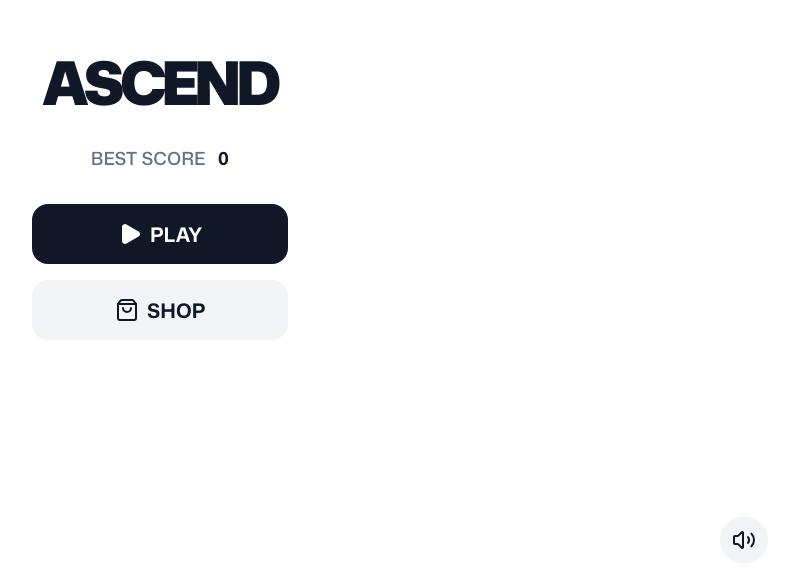
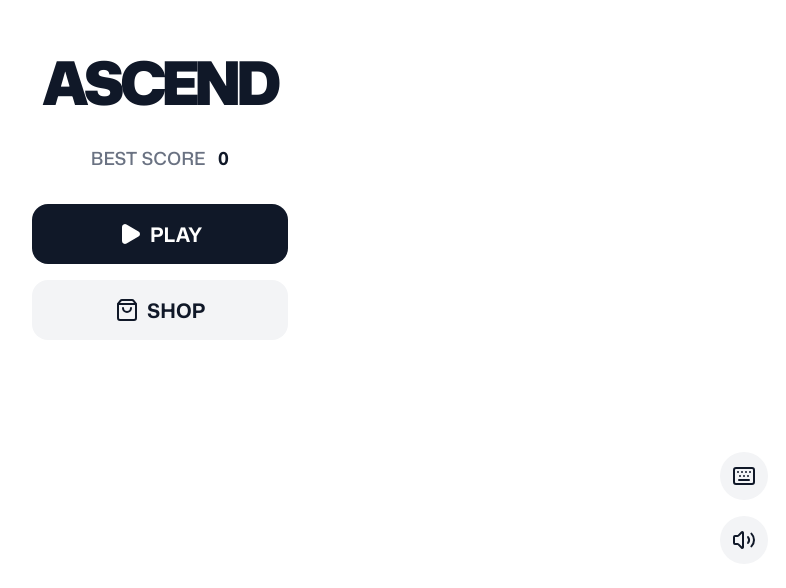
Before and after one commit to Vatsal-Bharkhada-Simform/Ascend.gg, a React (Vite) app: page / in a window 1280 px wide. Shown: the part 204-792 px from the top of the page, without its empty margins (480-1266 px from the left). Built offline with nearby package versions, Linux system fonts and the light colour scheme.

Commit message:
Feat: Add controls for desktop

```diff
--- a/src/components/GameCanvas.tsx
+++ b/src/components/GameCanvas.tsx
@@ -1,16 +1,21 @@
-import React, { useRef } from 'react';
+import React, { useRef, useEffect } from 'react';
 import { useGameLoop } from '../game/useGameLoop';
+import { useMetaStore } from '../store/metaStore';
 
 interface Props {
   onGameOver: (score: number) => void;
 }
 
-export const GameCanvas: React.FC<Props> = ({ onGameOver }) => {
+export const GameCanvas: React.FC<Props> = ({ onGameOver: _onGameOver }) => {
   const canvasRef = useRef<HTMLCanvasElement>(null);
 
-  const { handleInput } = useGameLoop(canvasRef, onGameOver);
+  const { handleInput } = useGameLoop(canvasRef, _onGameOver);
+  const { controlMode } = useMetaStore();
 
   const handlePointerDown = (e: React.PointerEvent<HTMLDivElement>) => {
+    // Disable touch controls if in keyboard mode
+    if (controlMode === 'keyboard') return;
+
     // Determine left or right side based on screen width
     const width = window.innerWidth;
     if (e.clientX < width / 2) {
@@ -20,9 +25,29 @@ export const GameCanvas: React.FC<Props> = ({ onGameOver }) => {
     }
   };
 
+  useEffect(() => {
+    if (controlMode !== 'keyboard') return;
+
+    const handleKeyDown = (e: KeyboardEvent) => {
+      // Prevent default scrolling for arrow keys
+      if (['ArrowLeft', 'ArrowRight'].includes(e.key)) {
+        e.preventDefault();
+      }
+
+      if (e.key.toLowerCase() === 'f' || e.key === 'ArrowLeft') {
+        handleInput('left');
+      } else if (e.key.toLowerCase() === 'j' || e.key === 'ArrowRight') {
+        handleInput('right');
+      }
+    };
+
+    window.addEventListener('keydown', handleKeyDown);
+    return () => window.removeEventListener('keydown', handleKeyDown);
+  }, [controlMode, handleInput]);
+
   return (
     <div
-      className="absolute inset-0 bg-white cursor-pointer"
+      className={`absolute inset-0 bg-white ${controlMode === 'touch' ? 'cursor-pointer' : ''}`}
       onPointerDown={handlePointerDown}
     >
       {/* HUD overlay */}
--- a/src/components/MenuScreen.tsx
+++ b/src/components/MenuScreen.tsx
@@ -1,6 +1,6 @@
 import React from 'react';
 import { useMetaStore } from '../store/metaStore';
-import { Play, ShoppingBag, Volume2, VolumeX } from 'lucide-react';
+import { Play, ShoppingBag, Volume2, VolumeX, Keyboard, Touchpad } from 'lucide-react';
 
 interface Props {
   onPlay: () => void;
@@ -8,8 +8,12 @@ interface Props {
 }
 
 export const MenuScreen: React.FC<Props> = ({ onPlay, onShop }) => {
-  const { bestScore } = useMetaStore();
+  const { bestScore, controlMode, setControlMode } = useMetaStore();
   const [muted, setMuted] = React.useState(false);
+
+  const toggleControlMode = () => {
+    setControlMode(controlMode === 'keyboard' ? 'touch' : 'keyboard');
+  };
 
   return (
     <div className="absolute inset-0 flex flex-col items-center justify-center bg-white text-gray-900">
@@ -39,12 +43,26 @@ export const MenuScreen: React.FC<Props> = ({ onPlay, onShop }) => {
         </div>
       </div>
 
-      <button
-        onClick={() => setMuted(!muted)}
-        className="absolute bottom-8 right-8 p-3 bg-gray-100 rounded-full hover:bg-gray-200 transition-colors"
-      >
-        {muted ? <VolumeX className="w-6 h-6" /> : <Volume2 className="w-6 h-6" />}
-      </button>
+      <div className="absolute bottom-8 right-8 flex flex-col space-y-4">
+        <button
+          onClick={toggleControlMode}
+          className="p-3 bg-gray-100 rounded-full hover:bg-gray-200 transition-colors flex items-center justify-center"
+          title={`Switch to ${controlMode === 'keyboard' ? 'Touch' : 'Keyboard'} Controls`}
+        >
+          {controlMode === 'keyboard' ? (
+            <Keyboard className="w-6 h-6" />
+          ) : (
+            <Touchpad className="w-6 h-6" />
+          )}
+        </button>
+
+        <button
+          onClick={() => setMuted(!muted)}
+          className="p-3 bg-gray-100 rounded-full hover:bg-gray-200 transition-colors"
+        >
+          {muted ? <VolumeX className="w-6 h-6" /> : <Volume2 className="w-6 h-6" />}
+        </button>
+      </div>
     </div>
   );
 };
--- a/src/store/metaStore.ts
+++ b/src/store/metaStore.ts
@@ -7,7 +7,13 @@ interface MetaStore extends SaveData {
   addCoins: (amount: number) => void;
   unlockSkin: (id: string) => void;
   equipSkin: (id: string) => void;
+  setControlMode: (mode: 'touch' | 'keyboard') => void;
 }
+
+const defaultControlMode =
+  typeof navigator !== 'undefined' && navigator.maxTouchPoints > 0
+    ? 'touch'
+    : 'keyboard';
 
 export const useMetaStore = create<MetaStore>()(
   persist(
@@ -16,6 +22,7 @@ export const useMetaStore = create<MetaStore>()(
       coins: 0,
       unlockedSkinIds: ['default'],
       equippedSkinId: 'default',
+      controlMode: defaultControlMode,
 
       setBestScore: (score) =>
         set((state) => ({ bestScore: Math.max(state.bestScore, score) })),
@@ -31,6 +38,8 @@ export const useMetaStore = create<MetaStore>()(
         })),
 
       equipSkin: (id) => set({ equippedSkinId: id }),
+
+      setControlMode: (mode) => set({ controlMode: mode }),
     }),
     {
       name: 'ascend-save-data',
--- a/src/types/game.ts
+++ b/src/types/game.ts
@@ -45,4 +45,5 @@ export interface SaveData {
   coins: number;
   unlockedSkinIds: string[];
   equippedSkinId: string;
+  controlMode: 'touch' | 'keyboard';
 }
```
